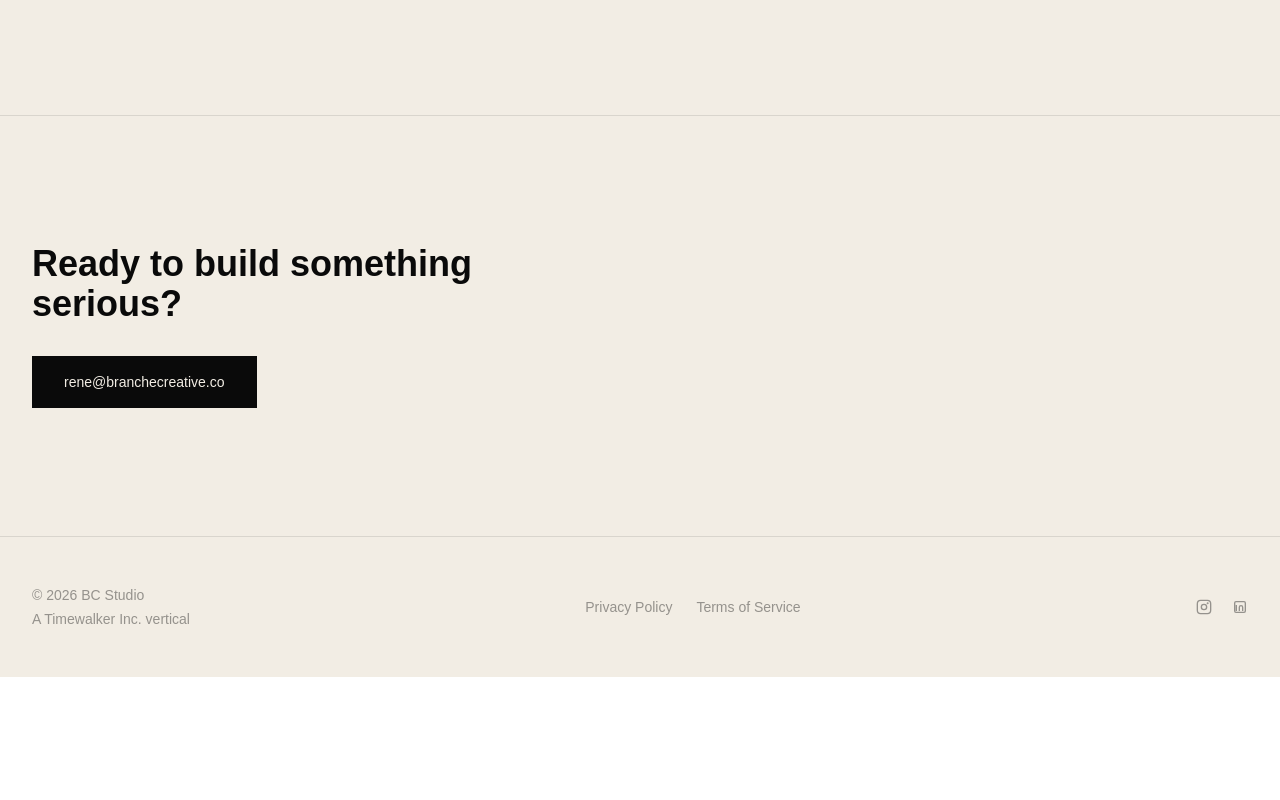
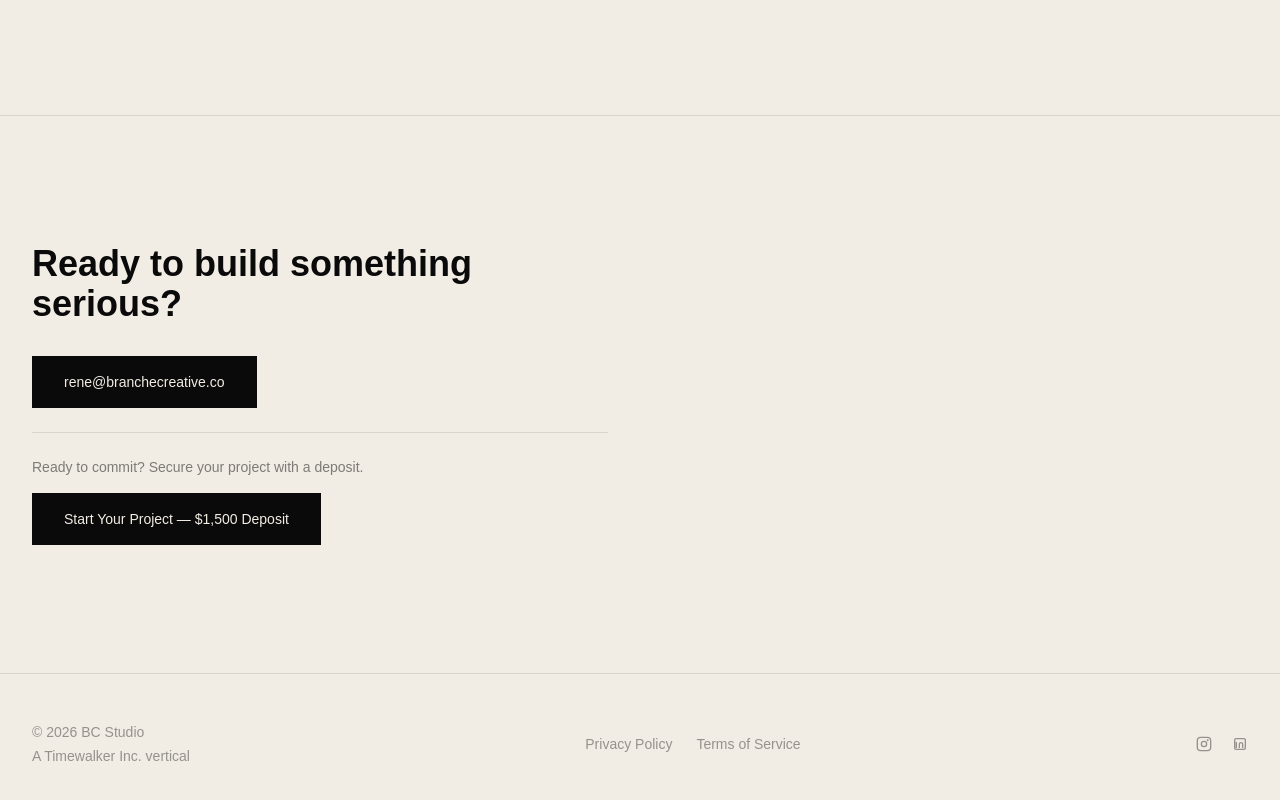
Before and after one commit to nagginAK/branche-creative-studio, a Next.js app: page / in a window 1280 px wide. Shown: the part 2308-3108 px from the top of the page. Before the commit the page ends 2985 px from the top, so only its background shows below. Built offline with nearby package versions, Linux system fonts and the light colour scheme.

Commit message:
feat: add Stripe deposit button to contact section

```diff
--- a/app/page.tsx
+++ b/app/page.tsx
@@ -88,7 +88,13 @@ export default function Home() {
       <section id="contact" className="px-8 py-32 border-t border-black/10">
         <div className="max-w-xl">
           <h2 className="text-4xl font-bold mb-8">Ready to build something serious?</h2>
-          <a href="mailto:rene@branchecreative.co" className="inline-block bg-[#0a0a0a] text-[#F2EDE4] px-8 py-4 font-medium text-sm hover:bg-[#0a0a0a]/90 transition-colors">rene@branchecreative.co</a>
+          <div className="flex flex-col gap-6">
+            <a href="mailto:rene@branchecreative.co" className="inline-block bg-[#0a0a0a] text-[#F2EDE4] px-8 py-4 font-medium text-sm hover:bg-[#0a0a0a]/90 transition-colors self-start">rene@branchecreative.co</a>
+            <div className="border-t border-black/10 pt-6">
+              <p className="text-[#0a0a0a]/50 text-sm mb-4">Ready to commit? Secure your project with a deposit.</p>
+              <a href="https://buy.stripe.com/eVq28k7JA5Hy13cfDZbZe01" className="inline-block bg-[#0a0a0a] text-[#F2EDE4] px-8 py-4 font-medium text-sm hover:bg-[#0a0a0a]/90 transition-colors">Start Your Project — $1,500 Deposit</a>
+            </div>
+          </div>
         </div>
       </section>
 
```
